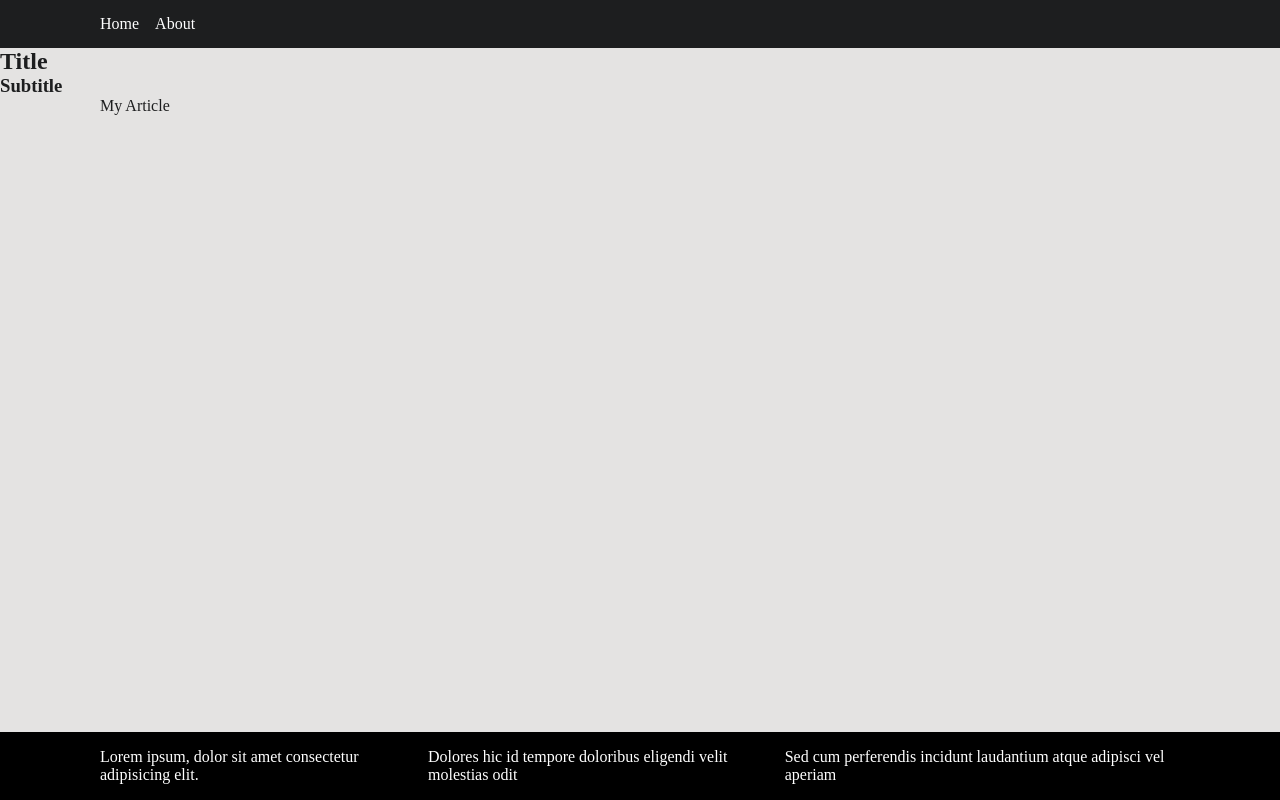
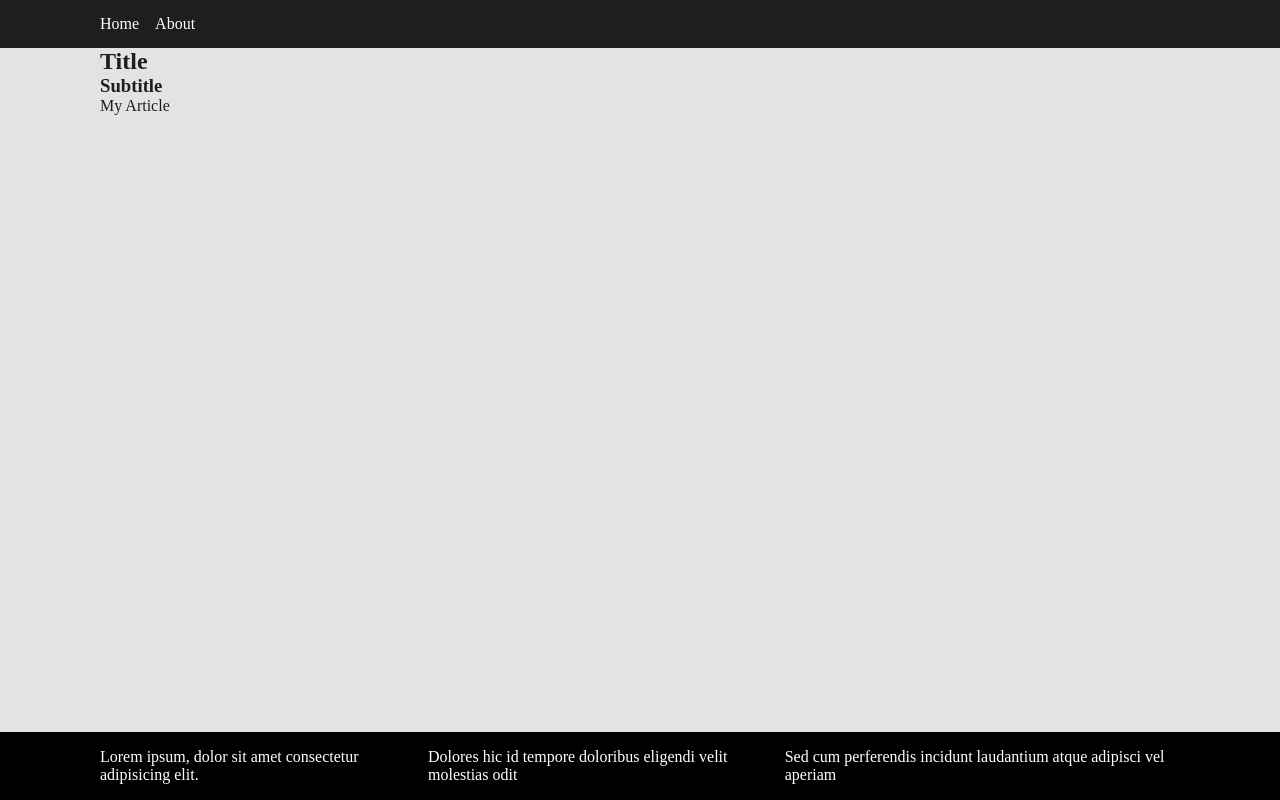
Before and after one commit to raffilsk/templatedefault, a Next.js app: page / in a window 1280 px wide. Built offline with nearby package versions, Linux system fonts and the light colour scheme.

Commit message:
chore: update headline align

```diff
--- a/src/components/Headline/index.tsx
+++ b/src/components/Headline/index.tsx
@@ -1,3 +1,4 @@
+import { Container } from "../Core/Container";
 import { Wrapper } from "./styles";
 
 interface HeadlineProps{
@@ -8,8 +9,10 @@ interface HeadlineProps{
 export function Headline({title, subtitle}:HeadlineProps) {
   return (
     <Wrapper>
-      <h2>{title}</h2>
-      <h3>{subtitle}</h3>
+      <Container css={{ flexDirection: 'column'}}>
+        <h2>{title}</h2>
+        <h3>{subtitle}</h3>
+      </Container>
     </Wrapper>
   );
 }
--- a/src/components/Headline/styles.ts
+++ b/src/components/Headline/styles.ts
@@ -3,6 +3,5 @@ import { styled } from '@Styles/theme/stitches.config';
 export const Wrapper = styled('div', {
   display: 'flex',
   flex: '1',
-  flexDirection: 'column',
   backgroundColor: '$neutalLightMedium',
 });
```
